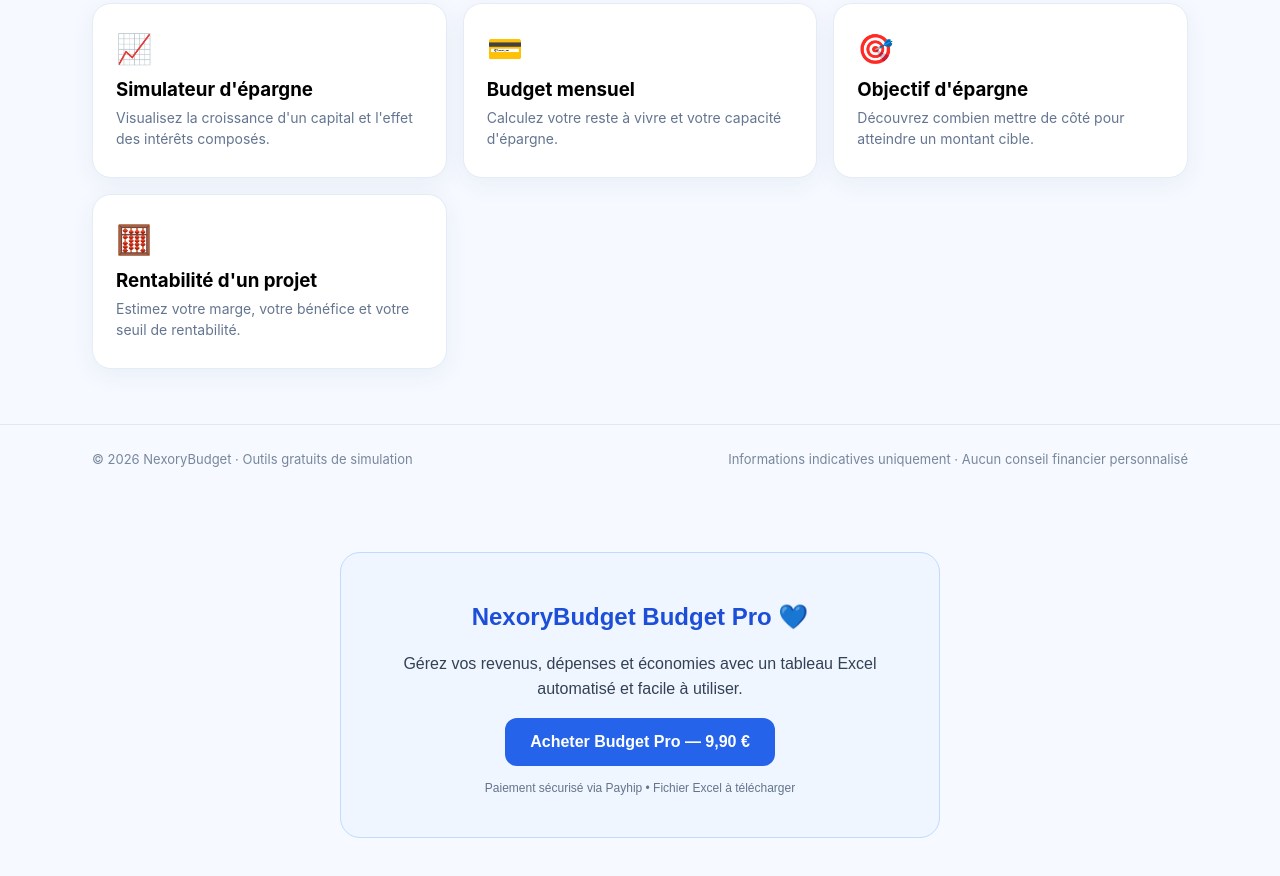
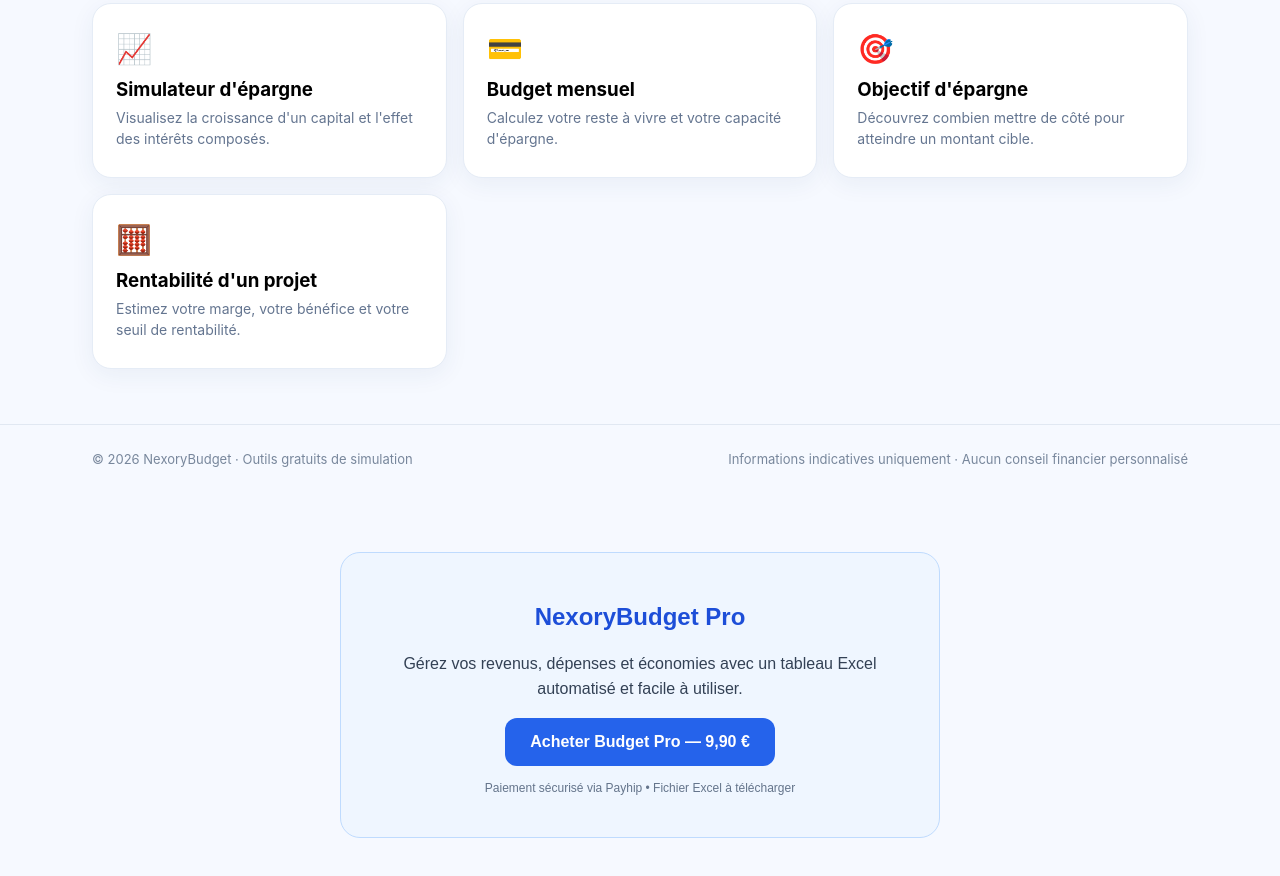
Before and after one commit to Nexoryx08/NexoryBudget, a plain HTML site: page index.html in a window 1280 px wide. Shown: the part 460-1336 px from the top of the page. Drawn offline with Linux system fonts and the light colour scheme.

Commit message:
Update header text in index.html

```diff
--- a/index.html
+++ b/index.html
@@ -35,7 +35,7 @@ document.querySelectorAll('[data-go]').forEach(b=>b.addEventListener('click',()=
 </script>
 
 <div style="max-width:600px;margin:40px auto;padding:30px;text-align:center;background:#eff6ff;border:1px solid #bfdbfe;border-radius:20px;font-family:Arial,sans-serif;">
-  <h2 style="color:#1d4ed8;">NexoryBudget Budget Pro 💙</h2>
+  <h2 style="color:#1d4ed8;">NexoryBudget Pro </h2>
   <p style="color:#334155;line-height:1.6;">
     Gérez vos revenus, dépenses et économies avec un
     tableau Excel automatisé et facile à utiliser.
```
